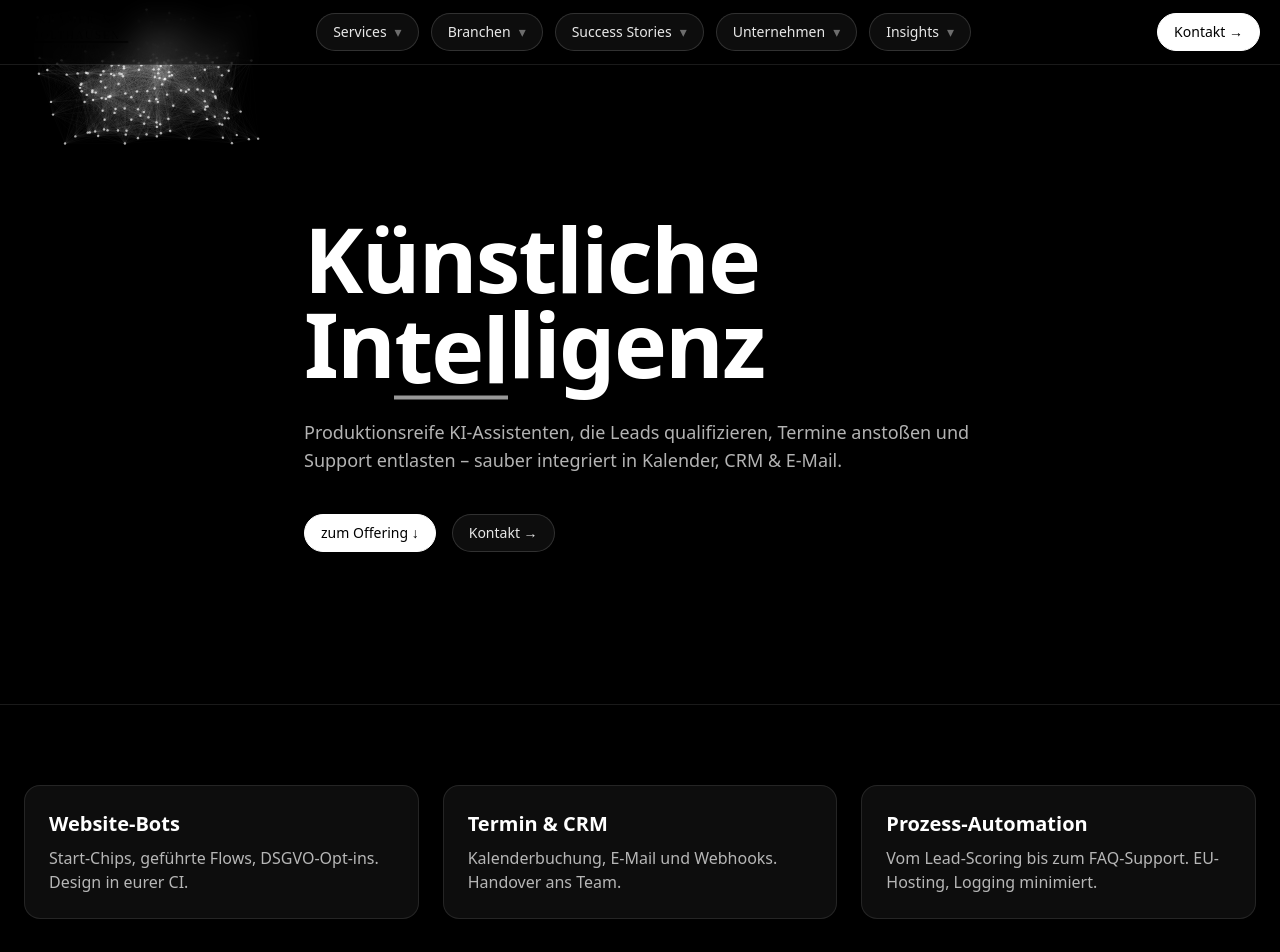
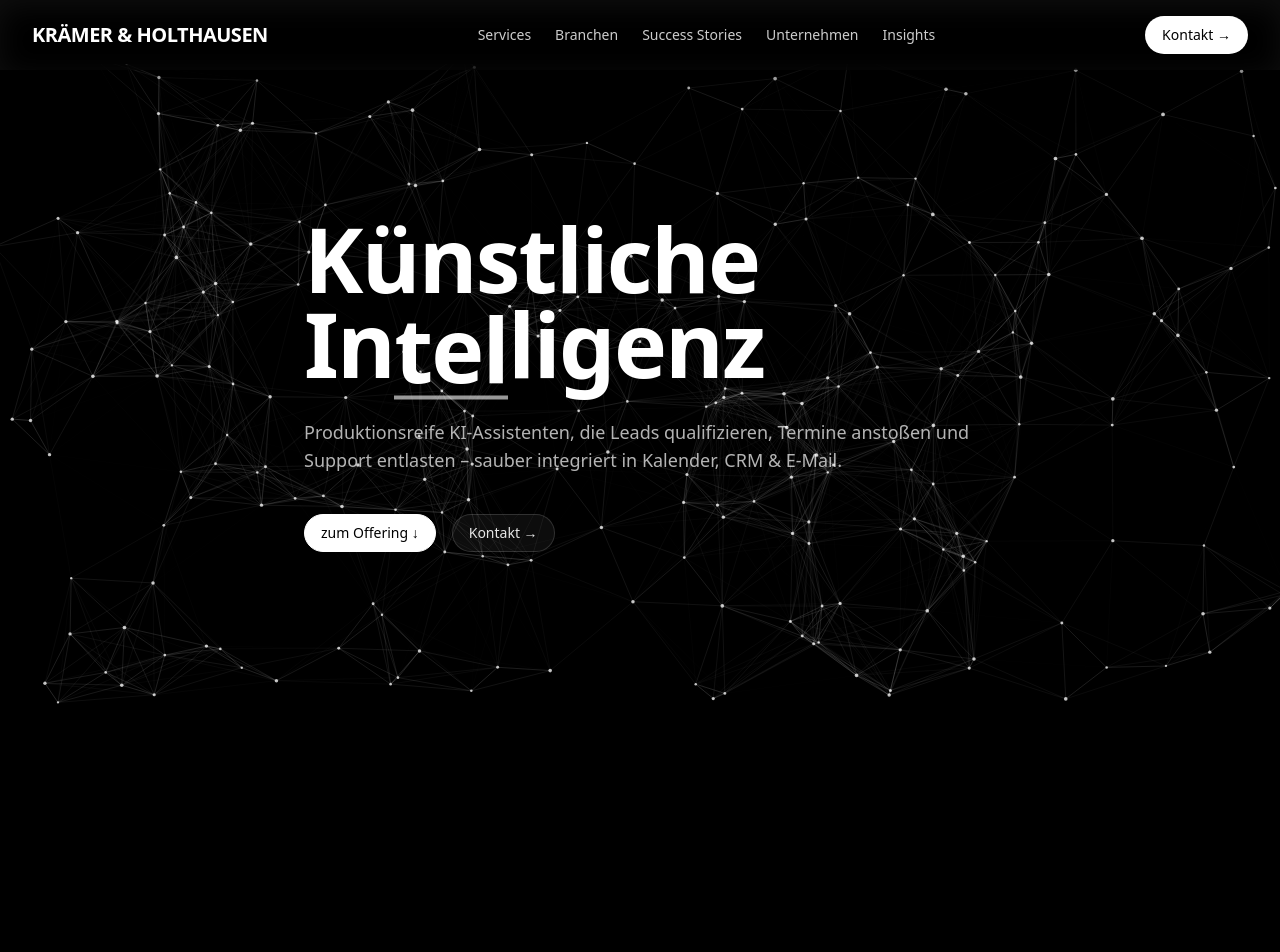
Before and after one commit to kraemer-holthausen/kraemer-holthausenfinal, a Next.js app: page / in a window 1280 px wide. Shown: the top 952 px of the page. After the commit the page ends 800 px from the top, so only its background shows below. Built offline with nearby package versions, Linux system fonts and the light colour scheme.

Commit message:
feat: interactive hero particles + layout polish

```diff
--- a/app/globals.css
+++ b/app/globals.css
@@ -1,29 +1,41 @@
-/* 1) Tailwind V4 aktivieren – muss als erstes kommen */
 @import "tailwindcss";
 
-/* 2) Global (ohne @apply) */
+/* Grundsetup */
 html, body {
-  background:#000;
-  color:#fff;
-  scroll-behavior:smooth;
+  background: #000;
+  color: #fff;
+  scroll-behavior: smooth;
   -webkit-font-smoothing: antialiased;
   text-rendering: optimizeLegibility;
 }
 
-/* Canvas & Layering */
-#bg-canvas { position: fixed; inset: 0; z-index: 0; pointer-events: none; }
-.layer     { position: relative; z-index: 1; }
+/* Canvas nur innerhalb des Hero-Bereichs */
+#bg-canvas {
+  position: absolute;
+  inset: 0;
+  width: 100%;
+  height: 100%;
+  z-index: 0;
+  pointer-events: none;
+}
 
-/* Glasslinie Header */
-.header-glass { box-shadow: 0 6px 30px rgba(255,255,255,.06) inset, 0 4px 40px rgba(0,0,0,.5); }
+.layer { position: relative; z-index: 1; }
 
-/* 3) Alles mit @apply gehört in einen Tailwind-Layer */
+.header-glass {
+  box-shadow: 0 6px 30px rgba(255, 255, 255, 0.06) inset,
+              0 4px 40px rgba(0, 0, 0, 0.5);
+}
+
+/* Tailwind-Komponenten Layer */
 @layer components {
   .pill {
     @apply inline-flex items-center gap-2 rounded-full border border-white/15 bg-white/5
            px-4 py-2 text-sm font-medium text-white/90 transition;
   }
-  .pill:hover { @apply bg-white/10 border-white/25; }
+
+  .pill:hover {
+    @apply bg-white/10 border-white/25;
+  }
 
   .hero-title {
     @apply font-black leading-[0.95] tracking-[-0.02em];
--- a/app/layout.tsx
+++ b/app/layout.tsx
@@ -1,7 +1,6 @@
 import "./globals.css";
 import type { Metadata } from "next";
 import Header from "@/components/Header";
-import Particles from "@/components/Particles";
 
 export const metadata: Metadata = {
   title: "KRÄMER & HOLTHAUSEN – KI-Chatbots",
@@ -12,9 +11,8 @@ export default function RootLayout({ children }: { children: React.ReactNode })
   return (
     <html lang="de">
       <body>
-        <Particles />
         <Header />
-        <div className="layer pt-16">{children}</div>
+        <div className="pt-16">{children}</div>
       </body>
     </html>
   );
--- a/app/page.tsx
+++ b/app/page.tsx
@@ -1,11 +1,16 @@
 import Link from "next/link";
+import Particles from "@/components/Particles";
 
 export default function Page() {
   return (
     <main>
-      {/* HERO */}
-      <section className="min-h-[80vh] flex items-center">
-        <div className="max-w-7xl mx-auto px-6">
+      {/* HERO – mit Partikel-Animation */}
+      <section className="relative min-h-[80vh] flex items-center overflow-hidden">
+        {/* Hintergrund-Animation */}
+        <Particles />
+
+        {/* Inhalt */}
+        <div className="relative z-10 max-w-7xl mx-auto px-6">
           <h1 className="hero-title">
             Künstliche <br className="hidden md:block" />
             In<span className="inline-block translate-y-[.06em] border-b-4 pb-1 border-white/60">tel</span>ligenz
@@ -22,33 +27,7 @@ export default function Page() {
         </div>
       </section>
 
-      {/* OFFERING PREVIEW */}
-      <section id="offering" className="py-20 border-t border-white/10">
-        <div className="max-w-7xl mx-auto px-6 grid md:grid-cols-3 gap-6">
-          {[
-            { t: "Website-Bots", d: "Start-Chips, geführte Flows, DSGVO-Opt-ins. Design in eurer CI." },
-            { t: "Termin & CRM", d: "Kalenderbuchung, E-Mail und Webhooks. Handover ans Team." },
-            { t: "Prozess-Automation", d: "Vom Lead-Scoring bis zum FAQ-Support. EU-Hosting, Logging minimiert." },
-          ].map((c) => (
-            <div key={c.t} className="rounded-2xl border border-white/10 bg-white/5 p-6">
-              <h3 className="text-xl font-semibold mb-2">{c.t}</h3>
-              <p className="text-white/70">{c.d}</p>
-            </div>
-          ))}
-        </div>
-      </section>
-
-      {/* CTA */}
-      <section id="kontakt" className="py-24">
-        <div className="max-w-4xl mx-auto px-6 text-center">
-          <h2 className="text-3xl md:text-4xl font-extrabold">Bereit für Enterprise-Qualität?</h2>
-          <p className="text-white/70 mt-3">Kurzer Call, klare Roadmap. Wir setzen eine Demo auf eurer Domain auf.</p>
-          <div className="mt-8 flex flex-col sm:flex-row gap-4 justify-center">
-            <a href="mailto:info@kraemer-holthausen.de" className="pill bg-white text-black border-white">E-Mail schreiben</a>
-            <a href="tel:+490000000000" className="pill">Jetzt anrufen</a>
-          </div>
-        </div>
-      </section>
+      {/* Hier kannst du später weitere Sections ergänzen */}
     </main>
   );
 }
--- a/components/Header.tsx
+++ b/components/Header.tsx
@@ -1,76 +1,21 @@
-"use client";
 import Link from "next/link";
-import Image from "next/image";
-import { useState, useEffect } from "react";
 
 export default function Header() {
-  const [open, setOpen] = useState(false);
-  const [scrolled, setScrolled] = useState(false);
+  return (
+    <header className="fixed top-0 inset-x-0 z-50 flex justify-between items-center px-8 py-4 bg-black/60 backdrop-blur-xl header-glass">
+      <Link href="/" className="text-xl font-bold text-white tracking-tight">
+        KRÄMER & HOLTHAUSEN
+      </Link>
 
-  useEffect(() => {
-    const onScroll = () => setScrolled(window.scrollY > 6);
-    onScroll();
-    window.addEventListener("scroll", onScroll);
-    return () => window.removeEventListener("scroll", onScroll);
-  }, []);
+      <nav className="hidden md:flex gap-6 text-sm text-white/80">
+        <Link href="#services" className="hover:text-white">Services</Link>
+        <Link href="#branchen" className="hover:text-white">Branchen</Link>
+        <Link href="#cases" className="hover:text-white">Success Stories</Link>
+        <Link href="#unternehmen" className="hover:text-white">Unternehmen</Link>
+        <Link href="#insights" className="hover:text-white">Insights</Link>
+      </nav>
 
-  const nav = [
-    { href: "#services", label: "Services" },
-    { href: "#branchen", label: "Branchen" },
-    { href: "#cases", label: "Success Stories" },
-    { href: "#unternehmen", label: "Unternehmen" },
-    { href: "#insights", label: "Insights" },
-  ];
-
-  return (
-    <header
-      className={`fixed top-0 inset-x-0 z-50 bg-black/55 backdrop-blur-md border-b border-white/10 ${
-        scrolled ? "header-glass" : ""
-      }`}
-    >
-      <div className="max-w-7xl mx-auto h-16 px-5 flex items-center justify-between">
-        <Link href="/" className="flex items-center gap-3">
-          <Image src="/logo.png" alt="KRÄMER & HOLTHAUSEN" width={110} height={28} priority />
-          <span className="sr-only">KRÄMER & HOLTHAUSEN</span>
-        </Link>
-
-        {/* Center nav (desktop) */}
-        <nav className="hidden md:flex items-center gap-3">
-          {nav.map((n) => (
-            <a key={n.href} href={n.href} className="pill">
-              {n.label} <span className="text-white/40">▾</span>
-            </a>
-          ))}
-        </nav>
-
-        {/* Right CTA */}
-        <a href="#kontakt" className="hidden md:inline-flex pill bg-white text-black border-white">
-          Kontakt →
-        </a>
-
-        {/* Mobile burger */}
-        <button
-          onClick={() => setOpen((v) => !v)}
-          className="md:hidden text-white/80 border border-white/20 rounded-full p-2"
-          aria-label="Menü"
-        >
-          ☰
-        </button>
-      </div>
-
-      {/* Mobile drawer */}
-      {open && (
-        <div className="md:hidden border-t border-white/10 px-5 py-4 space-y-3 bg-black/80 backdrop-blur">
-          {nav.map((n) => (
-            <a key={n.href} href={n.href} onClick={() => setOpen(false)} className="pill w-full justify-between">
-              {n.label} <span className="text-white/40">▾</span>
-            </a>
-          ))}
-          <a href="#kontakt" onClick={() => setOpen(false)} className="pill w-full bg-white text-black border-white">
-            Kontakt →
-          </a>
-        </div>
-      )}
+      <Link href="#kontakt" className="pill bg-white text-black">Kontakt →</Link>
     </header>
   );
 }
--- a/components/Particles.tsx
+++ b/components/Particles.tsx
@@ -2,105 +2,200 @@
 import { useEffect, useRef } from "react";
 
 /**
- * Leichte Partikel-Animation:
- * - 200–320 Punkte (auto), verbinden sich per Linie wenn nah beieinander
- * - Maus-Parallax, sanftes Floaten
- * - keine Fremd-Bibliotheken
+ * Interaktiver Partikel-Background
+ * - Parallax via Scroll (pro Partikel unterschiedlicher "z"-Faktor)
+ * - Maus-Interaktion (anziehen/abstoßen, Linien verstärken)
+ * - Leistungsoptimiert (ResizeObserver, rAF, keine Libs)
  */
 export default function Particles() {
-  const ref = useRef<HTMLCanvasElement>(null);
+  const ref = useRef<HTMLCanvasElement | null>(null);
 
   useEffect(() => {
-    const canvas = ref.current!;
-    const ctx = canvas.getContext("2d")!;
+    const canvas = ref.current;
+    if (!canvas) return;
+
+    const ctx = canvas.getContext("2d");
+    if (!ctx) return;
+
     let raf = 0;
+    let running = true;
 
     const DPR = Math.min(window.devicePixelRatio || 1, 2);
-    let w = 0, h = 0;
 
+    // -------------------- TUNING --------------------
+    const BASE_SPEED = 0.55;       // Grundgeschwindigkeit
+    const JITTER = 0.025;          // leichtes „Zittern“ für lebendige Bewegung
+    const CONNECT_DIST = 140;      // Maximaler Verbindungsabstand in px
+    const MOUSE_RADIUS = 160;      // Einfluss-Radius der Maus
+    const MOUSE_FORCE = 0.25;      // Stärke (0.15–0.35 angenehm)
+    const PARALLAX = 0.08;         // Scroll-Parallax-Faktor (0.05–0.12)
+    // ------------------------------------------------
+
+    // Maus-Tracking (eased)
+    const mouse = { x: 0, y: 0, ex: 0, ey: 0, active: false };
+    const onMove = (e: MouseEvent) => {
+      const r = canvas.getBoundingClientRect();
+      mouse.x = e.clientX - r.left;
+      mouse.y = e.clientY - r.top;
+      mouse.active = true;
+    };
+    const onEnter = () => (mouse.active = true);
+    const onLeave = () => (mouse.active = false);
+
+    window.addEventListener("mousemove", onMove);
+    canvas.addEventListener("mouseenter", onEnter);
+    canvas.addEventListener("mouseleave", onLeave);
+
+    // Resize + DPR handling
     const resize = () => {
-      w = canvas.clientWidth;
-      h = canvas.clientHeight;
+      const w = canvas.clientWidth || 1;
+      const h = canvas.clientHeight || 1;
       canvas.width = Math.floor(w * DPR);
       canvas.height = Math.floor(h * DPR);
       ctx.setTransform(DPR, 0, 0, DPR, 0, 0);
     };
     resize();
-    window.addEventListener("resize", resize);
+    const ro = new ResizeObserver(resize);
+    ro.observe(canvas);
 
-    // Setup particles
-    const COUNT = Math.floor(200 + (w * h) / 35000);
-    const P: { x: number; y: number; vx: number; vy: number }[] = [];
-    for (let i = 0; i < COUNT; i++) {
-      P.push({
-        x: Math.random() * w,
-        y: Math.random() * h,
-        vx: (Math.random() - 0.5) * 0.35,
-        vy: (Math.random() - 0.5) * 0.35,
-      });
-    }
+    // Section-Top für Parallax
+    let sectionTop = 0;
+    const updateSectionTop = () => {
+      sectionTop = window.scrollY + canvas.getBoundingClientRect().top;
+    };
+    updateSectionTop();
+    window.addEventListener("scroll", updateSectionTop, { passive: true });
 
-    // mouse parallax
-    const mouse = { x: w / 2, y: h / 2 };
-    const onMouse = (e: MouseEvent) => {
-      mouse.x = e.clientX;
-      mouse.y = e.clientY;
+    // Partikel
+    type P = { x: number; y: number; vx: number; vy: number; z: number };
+    let w = canvas.clientWidth;
+    let h = canvas.clientHeight;
+    let parts: P[] = [];
+
+    const init = () => {
+      if (!running) return;
+      w = canvas.clientWidth;
+      h = canvas.clientHeight;
+      parts = [];
+      const COUNT = Math.floor(220 + (w * h) / 28000); // dichter bei großen Flächen
+      for (let i = 0; i < COUNT; i++) {
+        const z = 0.5 + Math.random() * 1.2; // Tiefe: 0.5–1.7
+        parts.push({
+          x: Math.random() * w,
+          y: Math.random() * h,
+          vx: (Math.random() - 0.5) * BASE_SPEED,
+          vy: (Math.random() - 0.5) * BASE_SPEED,
+          z,
+        });
+      }
     };
-    window.addEventListener("mousemove", onMouse);
+    init();
 
-    const draw = () => {
+    const step = () => {
+      if (!running) return;
+
+      // Sanftes Easing der Maus (verhindert ruckeln)
+      mouse.ex += (mouse.x - mouse.ex) * 0.12;
+      mouse.ey += (mouse.y - mouse.ey) * 0.12;
+
+      const cw = canvas.clientWidth;
+      const ch = canvas.clientHeight;
+      if (cw !== w || ch !== h) {
+        resize();
+        init();
+      }
+
+      // Lokaler Scroll für Parallax
+      const localScroll = window.scrollY - sectionTop;
+      const parallax = localScroll * PARALLAX;
+
       ctx.clearRect(0, 0, w, h);
 
-      // update + draw particles
-      ctx.fillStyle = "rgba(255,255,255,0.65)";
-      for (const p of P) {
-        // parallax light pull
-        p.vx += (mouse.x - p.x) * 0.00001;
-        p.vy += (mouse.y - p.y) * 0.00001;
+      // Update + draw
+      ctx.fillStyle = "rgba(255,255,255,0.75)";
+      for (const p of parts) {
+        // leichte zufällige Richtungsänderung
+        p.vx += (Math.random() - 0.5) * JITTER;
+        p.vy += (Math.random() - 0.5) * JITTER;
 
-        p.x += p.vx;
-        p.y += p.vy;
+        // Maus-Interaktion (Abstoßung / Attraction)
+        if (mouse.active) {
+          const dx = p.x - mouse.ex;
+          const dy = p.y - mouse.ey;
+          const d2 = dx * dx + dy * dy;
+          if (d2 < MOUSE_RADIUS * MOUSE_RADIUS) {
+            const d = Math.sqrt(d2) || 1;
+            // Richtung vom Cursor weg + Z-Faktor damit nahe Partikel stärker reagieren
+            const f = (MOUSE_FORCE * (1 - d / MOUSE_RADIUS)) / p.z;
+            p.vx += (dx / d) * f;
+            p.vy += (dy / d) * f;
+          }
+        }
 
-        // wrap around edges
+        // Bewegung + Wrap
+        p.x += p.vx / p.z;
+        p.y += p.vy / p.z;
+
         if (p.x < -10) p.x = w + 10;
         if (p.x > w + 10) p.x = -10;
         if (p.y < -10) p.y = h + 10;
         if (p.y > h + 10) p.y = -10;
 
+        // Render mit Parallax (y verschieben)
+        const ry = p.y + parallax * p.z;
         ctx.beginPath();
-        ctx.arc(p.x, p.y, 1.2, 0, Math.PI * 2);
+        ctx.arc(p.x, ry, 1.2 + (1.6 - p.z) * 0.6, 0, Math.PI * 2);
         ctx.fill();
       }
 
-      // connections
-      ctx.strokeStyle = "rgba(255,255,255,0.10)";
-      for (let i = 0; i < COUNT; i++) {
-        for (let j = i + 1; j < COUNT; j++) {
-          const a = P[i], b = P[j];
-          const dx = a.x - b.x, dy = a.y - b.y;
+      // Verbindungen
+      for (let i = 0; i < parts.length; i++) {
+        const a = parts[i];
+        const ay = a.y + parallax * a.z;
+        for (let j = i + 1; j < parts.length; j++) {
+          const b = parts[j];
+          const by = b.y + parallax * b.z;
+          const dx = a.x - b.x;
+          const dy = ay - by;
           const d2 = dx * dx + dy * dy;
-          if (d2 < 110 * 110) {
-            const alpha = 0.15 * (1 - d2 / (110 * 110));
+          if (d2 < CONNECT_DIST * CONNECT_DIST) {
+            // Alpha je nach Distanz + Mausnähe boosten
+            const dist = Math.sqrt(d2);
+            let alpha = 0.18 * (1 - dist / CONNECT_DIST);
+            if (mouse.active) {
+              const mx = (a.x + b.x) * 0.5 - mouse.ex;
+              const my = (ay + by) * 0.5 - mouse.ey;
+              const md2 = mx * mx + my * my;
+              if (md2 < (MOUSE_RADIUS * MOUSE_RADIUS) * 1.2) {
+                alpha = Math.min(0.28, alpha + 0.12); // stärker wenn Cursor in der Nähe
+              }
+            }
             ctx.globalAlpha = alpha;
+            ctx.strokeStyle = "#ffffff";
             ctx.beginPath();
-            ctx.moveTo(a.x, a.y);
-            ctx.lineTo(b.x, b.y);
+            ctx.moveTo(a.x, ay);
+            ctx.lineTo(b.x, by);
             ctx.stroke();
           }
         }
       }
       ctx.globalAlpha = 1;
 
-      raf = requestAnimationFrame(draw);
+      raf = requestAnimationFrame(step);
     };
 
-    raf = requestAnimationFrame(draw);
+    raf = requestAnimationFrame(step);
+
     return () => {
+      running = false;
       cancelAnimationFrame(raf);
-      window.removeEventListener("resize", resize);
-      window.removeEventListener("mousemove", onMouse);
+      ro.disconnect();
+      window.removeEventListener("scroll", updateSectionTop);
+      window.removeEventListener("mousemove", onMove);
+      canvas.removeEventListener("mouseenter", onEnter);
+      canvas.removeEventListener("mouseleave", onLeave);
     };
   }, []);
 
-  return <canvas id="bg-canvas" ref={ref} />;
+  return <canvas ref={ref} id="bg-canvas" className="absolute inset-0 w-full h-full" />;
 }
```
